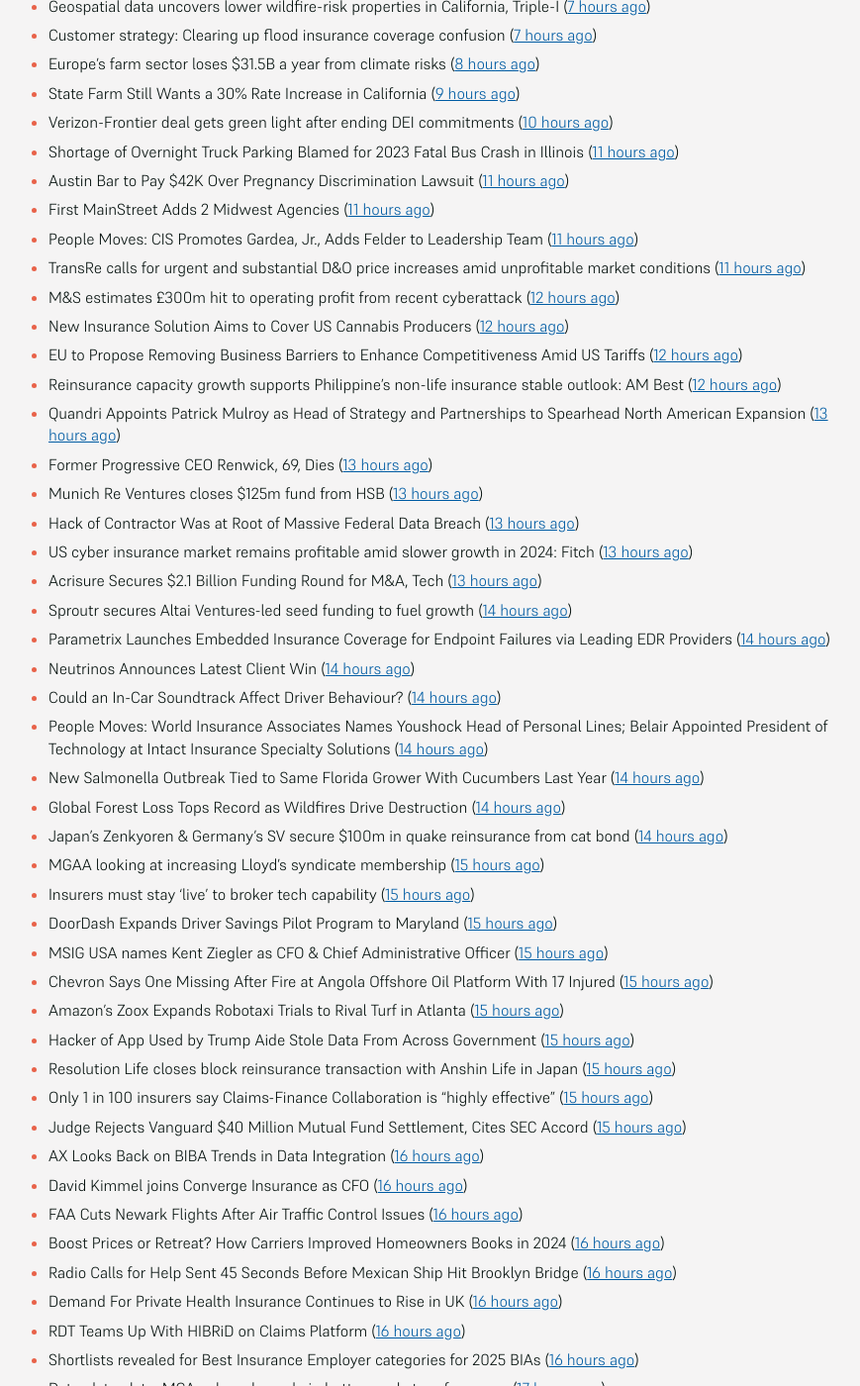
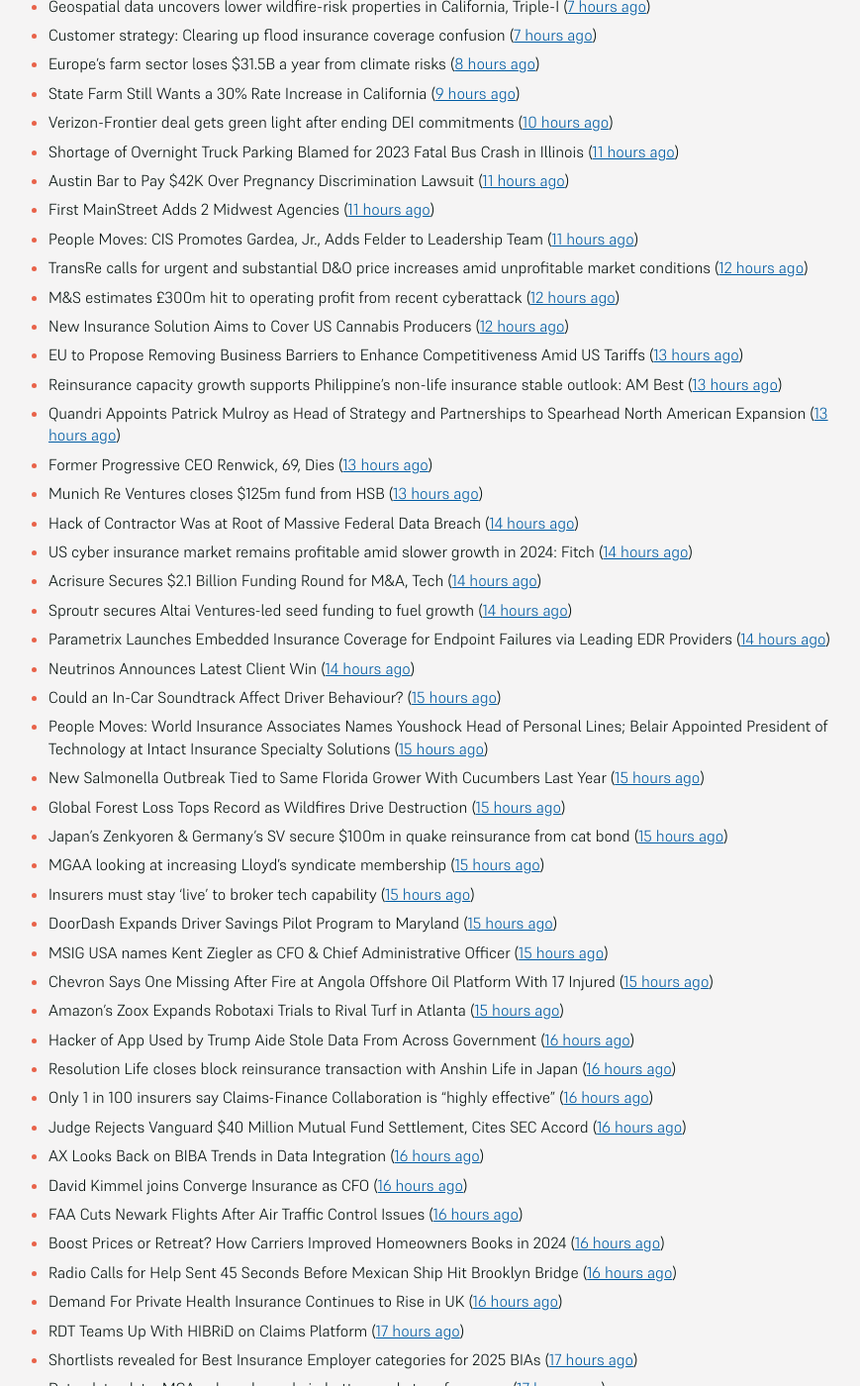
Before and after one commit to mat-0/feeds.thechels.uk, a Jekyll site: the page built from index.md, in a window 1280 px wide and 1400 px high, scrolled down 309 px. Shown: the whole window at 99% size, without its empty margins (215-1084 px from the left). Built offline with Jekyll 4.4.1, drawn with Linux system fonts in a browser that asks for light colours; some of the changed text lies outside the part shown.

Commit message:
New Feed

```diff
--- a/index.md
+++ b/index.md
@@ -18,69 +18,69 @@ description: Latest Updates
 - Austin Bar to Pay $42K Over Pregnancy Discrimination Lawsuit ([11 hours ago](https://www.insurancejournal.com/news/southcentral/2025/05/21/824675.htm))
 - First MainStreet Adds 2 Midwest Agencies ([11 hours ago](https://www.insurancejournal.com/news/midwest/2025/05/21/824669.htm))
 - People Moves: CIS Promotes Gardea, Jr., Adds Felder to Leadership Team ([11 hours ago](https://www.insurancejournal.com/news/southcentral/2025/05/21/824664.htm))
-- TransRe calls for urgent and substantial D&O price increases amid unprofitable market conditions ([11 hours ago](https://www.reinsurancene.ws/transre-calls-for-urgent-and-substantial-do-price-increases-amid-unprofitable-market-conditions/))
+- TransRe calls for urgent and substantial D&O price increases amid unprofitable market conditions ([12 hours ago](https://www.reinsurancene.ws/transre-calls-for-urgent-and-substantial-do-price-increases-amid-unprofitable-market-conditions/))
 - M&S estimates £300m hit to operating profit from recent cyberattack ([12 hours ago](https://www.reinsurancene.ws/ms-estimates-300m-hit-to-operating-profit-from-recent-cyberattack/))
 - New Insurance Solution Aims to Cover US Cannabis Producers ([12 hours ago](https://insurance-edge.net/2025/05/21/new-insurance-solution-aims-to-cover-us-cannabis-producers/))
-- EU to Propose Removing Business Barriers to Enhance Competitiveness Amid US Tariffs ([12 hours ago](https://www.insurancejournal.com/news/international/2025/05/21/824643.htm))
-- Reinsurance capacity growth supports Philippine’s non-life insurance stable outlook: AM Best ([12 hours ago](https://www.reinsurancene.ws/reinsurance-capacity-growth-supports-philippines-non-life-insurance-stable-outlook-am-best/))
+- EU to Propose Removing Business Barriers to Enhance Competitiveness Amid US Tariffs ([13 hours ago](https://www.insurancejournal.com/news/international/2025/05/21/824643.htm))
+- Reinsurance capacity growth supports Philippine’s non-life insurance stable outlook: AM Best ([13 hours ago](https://www.reinsurancene.ws/reinsurance-capacity-growth-supports-philippines-non-life-insurance-stable-outlook-am-best/))
 - Quandri Appoints Patrick Mulroy as Head of Strategy and Partnerships to Spearhead North American Expansion ([13 hours ago](https://www.insurtechinsights.com/quandri-appoints-patrick-mulroy-as-head-of-strategy-and-partnerships-to-spearhead-north-american-expansion/))
 - Former Progressive CEO Renwick, 69, Dies ([13 hours ago](https://www.insurancejournal.com/news/national/2025/05/21/824645.htm))
 - Munich Re Ventures closes $125m fund from HSB ([13 hours ago](https://www.reinsurancene.ws/munich-re-ventures-closes-125m-fund-from-hsb/))
-- Hack of Contractor Was at Root of Massive Federal Data Breach ([13 hours ago](https://www.insurancejournal.com/news/national/2025/05/21/824641.htm))
-- US cyber insurance market remains profitable amid slower growth in 2024: Fitch ([13 hours ago](https://www.reinsurancene.ws/us-cyber-insurance-market-remains-profitable-amid-slower-growth-in-2024-fitch/))
-- Acrisure Secures $2.1 Billion Funding Round for M&A, Tech ([13 hours ago](https://www.insurancejournal.com/news/national/2025/05/21/824637.htm))
+- Hack of Contractor Was at Root of Massive Federal Data Breach ([14 hours ago](https://www.insurancejournal.com/news/national/2025/05/21/824641.htm))
+- US cyber insurance market remains profitable amid slower growth in 2024: Fitch ([14 hours ago](https://www.reinsurancene.ws/us-cyber-insurance-market-remains-profitable-amid-slower-growth-in-2024-fitch/))
+- Acrisure Secures $2.1 Billion Funding Round for M&A, Tech ([14 hours ago](https://www.insurancejournal.com/news/national/2025/05/21/824637.htm))
 - Sproutr secures Altai Ventures-led seed funding to fuel growth ([14 hours ago](https://www.reinsurancene.ws/sproutr-secures-altai-ventures-led-seed-funding-to-fuel-growth/))
 - Parametrix Launches Embedded Insurance Coverage for Endpoint Failures via Leading EDR Providers ([14 hours ago](https://www.insurtechinsights.com/parametrix-launches-embedded-insurance-coverage-for-endpoint-failures-via-leading-edr-providers/))
 - Neutrinos Announces Latest Client Win ([14 hours ago](https://insurance-edge.net/2025/05/21/neutrinos-announces-latest-client-win/))
-- Could an In-Car Soundtrack Affect Driver Behaviour? ([14 hours ago](https://insurance-edge.net/2025/05/21/could-an-in-car-soundtrack-affect-driver-behaviour/))
-- People Moves: World Insurance Associates Names Youshock Head of Personal Lines; Belair Appointed President of Technology at Intact Insurance Specialty Solutions ([14 hours ago](https://www.insurancejournal.com/news/national/2025/05/21/824508.htm))
-- New Salmonella Outbreak Tied to Same Florida Grower With Cucumbers Last Year ([14 hours ago](https://www.insurancejournal.com/news/southeast/2025/05/21/824621.htm))
-- Global Forest Loss Tops Record as Wildfires Drive Destruction ([14 hours ago](https://www.insurancejournal.com/news/international/2025/05/21/824618.htm))
-- Japan’s Zenkyoren & Germany’s SV secure $100m in quake reinsurance from cat bond ([14 hours ago](https://www.reinsurancene.ws/japans-zenkyoren-germanys-sv-secure-100m-in-quake-reinsurance-from-cat-bond/))
+- Could an In-Car Soundtrack Affect Driver Behaviour? ([15 hours ago](https://insurance-edge.net/2025/05/21/could-an-in-car-soundtrack-affect-driver-behaviour/))
+- People Moves: World Insurance Associates Names Youshock Head of Personal Lines; Belair Appointed President of Technology at Intact Insurance Specialty Solutions ([15 hours ago](https://www.insurancejournal.com/news/national/2025/05/21/824508.htm))
+- New Salmonella Outbreak Tied to Same Florida Grower With Cucumbers Last Year ([15 hours ago](https://www.insurancejournal.com/news/southeast/2025/05/21/824621.htm))
+- Global Forest Loss Tops Record as Wildfires Drive Destruction ([15 hours ago](https://www.insurancejournal.com/news/international/2025/05/21/824618.htm))
+- Japan’s Zenkyoren & Germany’s SV secure $100m in quake reinsurance from cat bond ([15 hours ago](https://www.reinsurancene.ws/japans-zenkyoren-germanys-sv-secure-100m-in-quake-reinsurance-from-cat-bond/))
 - MGAA looking at increasing Lloyd’s syndicate membership ([15 hours ago](https://www.postonline.co.uk/news/7957794/mgaa-looking-at-increasing-lloyd%E2%80%99s-syndicate-membership))
 - Insurers must stay ‘live’ to broker tech capability ([15 hours ago](https://www.postonline.co.uk/broker/7957792/insurers-must-stay-%E2%80%98live%E2%80%99-to-broker-tech-capability))
 - DoorDash Expands Driver Savings Pilot Program to Maryland ([15 hours ago](https://www.insurancejournal.com/news/east/2025/05/21/824599.htm))
 - MSIG USA names Kent Ziegler as CFO & Chief Administrative Officer ([15 hours ago](https://www.reinsurancene.ws/msig-usa-names-kent-ziegler-as-cfo-chief-administrative-officer/))
 - Chevron Says One Missing After Fire at Angola Offshore Oil Platform With 17 Injured ([15 hours ago](https://www.insurancejournal.com/news/international/2025/05/21/824603.htm))
 - Amazon’s Zoox Expands Robotaxi Trials to Rival Turf in Atlanta ([15 hours ago](https://www.insurancejournal.com/news/southeast/2025/05/21/824605.htm))
-- Hacker of App Used by Trump Aide Stole Data From Across Government ([15 hours ago](https://www.insurancejournal.com/news/national/2025/05/21/824594.htm))
-- Resolution Life closes block reinsurance transaction with Anshin Life in Japan ([15 hours ago](https://www.reinsurancene.ws/resolution-life-closes-block-reinsurance-transaction-with-anshin-life-in-japan/))
-- Only 1 in 100 insurers say Claims-Finance Collaboration is “highly effective” ([15 hours ago](https://ifamagazine.com/only-1-in-100-insurers-say-claims-finance-collaboration-is-highly-effective/))
-- Judge Rejects Vanguard $40 Million Mutual Fund Settlement, Cites SEC Accord ([15 hours ago](https://www.insurancejournal.com/news/east/2025/05/21/824595.htm))
+- Hacker of App Used by Trump Aide Stole Data From Across Government ([16 hours ago](https://www.insurancejournal.com/news/national/2025/05/21/824594.htm))
+- Resolution Life closes block reinsurance transaction with Anshin Life in Japan ([16 hours ago](https://www.reinsurancene.ws/resolution-life-closes-block-reinsurance-transaction-with-anshin-life-in-japan/))
+- Only 1 in 100 insurers say Claims-Finance Collaboration is “highly effective” ([16 hours ago](https://ifamagazine.com/only-1-in-100-insurers-say-claims-finance-collaboration-is-highly-effective/))
+- Judge Rejects Vanguard $40 Million Mutual Fund Settlement, Cites SEC Accord ([16 hours ago](https://www.insurancejournal.com/news/east/2025/05/21/824595.htm))
 - AX Looks Back on BIBA Trends in Data Integration ([16 hours ago](https://insurance-edge.net/2025/05/21/ax-looks-back-on-biba-trends-in-data-integration/))
 - David Kimmel joins Converge Insurance as CFO ([16 hours ago](https://www.reinsurancene.ws/david-kimmel-joins-converge-insurance-as-cfo/))
 - FAA Cuts Newark Flights After Air Traffic Control Issues ([16 hours ago](https://www.insurancejournal.com/news/east/2025/05/21/824589.htm))
 - Boost Prices or Retreat? How Carriers Improved Homeowners Books in 2024 ([16 hours ago](https://www.insurancejournal.com/news/national/2025/05/21/824587.htm))
 - Radio Calls for Help Sent 45 Seconds Before Mexican Ship Hit Brooklyn Bridge ([16 hours ago](https://www.insurancejournal.com/news/east/2025/05/21/824582.htm))
 - Demand For Private Health Insurance Continues to Rise in UK ([16 hours ago](https://insurance-edge.net/2025/05/21/demand-for-private-health-insurance-continues-to-rise-in-uk/))
-- RDT Teams Up With HIBRiD on Claims Platform ([16 hours ago](https://insurance-edge.net/2025/05/21/rdt-teams-up-with-hibrid-on-claims-platform/))
-- Shortlists revealed for Best Insurance Employer categories for 2025 BIAs ([16 hours ago](https://www.postonline.co.uk/broker/7957793/shortlists-revealed-for-best-insurance-employer-categories-for-2025-bias))
+- RDT Teams Up With HIBRiD on Claims Platform ([17 hours ago](https://insurance-edge.net/2025/05/21/rdt-teams-up-with-hibrid-on-claims-platform/))
+- Shortlists revealed for Best Insurance Employer categories for 2025 BIAs ([17 hours ago](https://www.postonline.co.uk/broker/7957793/shortlists-revealed-for-best-insurance-employer-categories-for-2025-bias))
 - Data, data, data: MGAs play a key role in better market performance ([17 hours ago](https://www.insurancebusinessmag.com/uk/news/columns/data-data-data-mgas-play-a-key-role-in-better-market-performance-536399.aspx))
 - Biba attendee seeks justice after payment fraud ([17 hours ago](https://www.postonline.co.uk/news/7957800/biba-attendee-seeks-justice-after-payment-fraud))
-- 7.6 million adults take out private medical insurance as health crisis drives rapid growth in protection products ([17 hours ago](https://ifamagazine.com/7-6-million-adults-take-out-private-medical-insurance-as-health-crisis-drives-rapid-growth-in-protection-products/))
+- 7.6 million adults take out private medical insurance as health crisis drives rapid growth in protection products ([18 hours ago](https://ifamagazine.com/7-6-million-adults-take-out-private-medical-insurance-as-health-crisis-drives-rapid-growth-in-protection-products/))
 - Acrisure valued at $32bn following Bain Capital-led funding round ([18 hours ago](https://www.postonline.co.uk/broker/7957799/acrisure-valued-at-32bn-following-bain-capital-led-funding-round))
 - Conifer and Skyward Specialty Launch Cannabis Select Insurance Program for Large-Scale Operators ([18 hours ago](https://www.insurtechinsights.com/conifer-and-skyward-specialty-launch-cannabis-select-insurance-program-for-large-scale-operators/))
 - Acrisure Secures $2.1 Billion Funding Led by Bain Capital, Boosts Valuation to $32 Billion ([19 hours ago](https://www.insurtechinsights.com/acrisure-secures-2-1-billion-funding-led-by-bain-capital-boosts-valuation-to-32-billion/))
 - L&G upgrades Group Critical Illness Cover ([19 hours ago](https://ifamagazine.com/lg-upgrades-group-critical-illness-cover/))
 - Cutting through the complexity of protection products ([19 hours ago](https://ifamagazine.com/cutting-through-the-complexity-of-protection-products/))
-- Recent power cuts highlight coverage disparities ([19 hours ago](https://www.postonline.co.uk/commercial/7957791/recent-power-cuts-highlight-coverage-disparities))
+- Recent power cuts highlight coverage disparities ([20 hours ago](https://www.postonline.co.uk/commercial/7957791/recent-power-cuts-highlight-coverage-disparities))
 - Marks & Spencer Says Cyberattack to Cost £300 Million ([20 hours ago](https://www.insurancejournal.com/news/international/2025/05/21/824570.htm))
-- How Aviva is redefining mid-market support ([20 hours ago](https://www.insurancebusinessmag.com/uk/news/breaking-news/how-aviva-is-redefining-midmarket-support-535375.aspx))
+- How Aviva is redefining mid-market support ([21 hours ago](https://www.insurancebusinessmag.com/uk/news/breaking-news/how-aviva-is-redefining-midmarket-support-535375.aspx))
 - Acrisure secures major capital backing to advance fintech strategy ([21 hours ago](https://www.insurancebusinessmag.com/uk/news/breaking-news/acrisure-secures-major-capital-backing-to-advance-fintech-strategy-536392.aspx))
 - Tokio Marine sees net income almost double ([21 hours ago](https://www.insurancebusinessmag.com/uk/news/breaking-news/tokio-marine-sees-net-income-almost-double-536377.aspx))
-- Marks & Spencer projects massive losses after cyberattack ([21 hours ago](https://www.insurancebusinessmag.com/uk/news/cyber/marks-and-spencer-projects-massive-losses-after-cyberattack-536391.aspx))
-- Revealed – Insurance sector failing to adequately cover agriculture ([21 hours ago](https://www.insurancebusinessmag.com/uk/news/breaking-news/revealed--insurance-sector-failing-to-adequately-cover-agriculture-536376.aspx))
-- RSA launches new Forces Family Support Policy ([21 hours ago](https://www.insurancebusinessmag.com/uk/news/breaking-news/rsa-launches-new-forces-family-support-policy-536375.aspx))
-- Mental health now third leading cause of income protection claims – LV= ([21 hours ago](https://www.insurancebusinessmag.com/uk/news/life-insurance/mental-health-now-third-leading-cause-of-income-protection-claims--lv-536390.aspx))
-- Only 7% of businesses adopt parametric flood insurance ([21 hours ago](https://www.postonline.co.uk/news/7957796/only-7-of-businesses-adopt-parametric-flood-insurance))
-- Xceedance gets CII accreditation for catastrophe risk modelling training programme ([21 hours ago](https://www.insurancebusinessmag.com/uk/news/catastrophe/xceedance-gets-cii-accreditation-for-catastrophe-risk-modelling-training-programme-536374.aspx))
+- Marks & Spencer projects massive losses after cyberattack ([22 hours ago](https://www.insurancebusinessmag.com/uk/news/cyber/marks-and-spencer-projects-massive-losses-after-cyberattack-536391.aspx))
+- Revealed – Insurance sector failing to adequately cover agriculture ([22 hours ago](https://www.insurancebusinessmag.com/uk/news/breaking-news/revealed--insurance-sector-failing-to-adequately-cover-agriculture-536376.aspx))
+- RSA launches new Forces Family Support Policy ([22 hours ago](https://www.insurancebusinessmag.com/uk/news/breaking-news/rsa-launches-new-forces-family-support-policy-536375.aspx))
+- Mental health now third leading cause of income protection claims – LV= ([22 hours ago](https://www.insurancebusinessmag.com/uk/news/life-insurance/mental-health-now-third-leading-cause-of-income-protection-claims--lv-536390.aspx))
+- Only 7% of businesses adopt parametric flood insurance ([22 hours ago](https://www.postonline.co.uk/news/7957796/only-7-of-businesses-adopt-parametric-flood-insurance))
+- Xceedance gets CII accreditation for catastrophe risk modelling training programme ([22 hours ago](https://www.insurancebusinessmag.com/uk/news/catastrophe/xceedance-gets-cii-accreditation-for-catastrophe-risk-modelling-training-programme-536374.aspx))
 - Thoma Bravo’s Nearmap to Buy Insurance Tech Firm Itel for Over $1.3B ([22 hours ago](https://www.insurancejournal.com/news/national/2025/05/21/824558.htm))
 - Europe’s Farm Sector Loses €28 Billion a Year From Climate Risks ([22 hours ago](https://www.insurancejournal.com/news/international/2025/05/21/824536.htm))
-- World Insurance Adds Two Agencies in South Carolina ([22 hours ago](https://www.insurancejournal.com/news/southeast/2025/05/21/824482.htm))
-- Alphabet’s Waymo Gets California Nod for Robotaxi Expansion in Bay Area ([22 hours ago](https://www.insurancejournal.com/news/west/2025/05/21/824562.htm))
-- Carrying on caravanning – courtesy of insurance ([22 hours ago](https://www.postonline.co.uk/personal/7957724/carrying-on-caravanning-%E2%80%93-courtesy-of-insurance))
-- Could aviation insurance be about to skyrocket? ([22 hours ago](https://www.postonline.co.uk/commercial/7957567/could-aviation-insurance-be-about-to-skyrocket))
-- How insurers should tackle the luxury watch theft crisis ([22 hours ago](https://www.postonline.co.uk/claims/7957407/how-insurers-should-tackle-the-luxury-watch-theft-crisis))
+- World Insurance Adds Two Agencies in South Carolina ([23 hours ago](https://www.insurancejournal.com/news/southeast/2025/05/21/824482.htm))
+- Alphabet’s Waymo Gets California Nod for Robotaxi Expansion in Bay Area ([23 hours ago](https://www.insurancejournal.com/news/west/2025/05/21/824562.htm))
+- Carrying on caravanning – courtesy of insurance ([23 hours ago](https://www.postonline.co.uk/personal/7957724/carrying-on-caravanning-%E2%80%93-courtesy-of-insurance))
+- Could aviation insurance be about to skyrocket? ([23 hours ago](https://www.postonline.co.uk/commercial/7957567/could-aviation-insurance-be-about-to-skyrocket))
+- How insurers should tackle the luxury watch theft crisis ([23 hours ago](https://www.postonline.co.uk/claims/7957407/how-insurers-should-tackle-the-luxury-watch-theft-crisis))
 - Ransomware claims costly but stabilized in 2024, Coalition ([1 days ago](https://www.dig-in.com/news/ransomware-claims-costly-but-stabilized-in-2024-coalition))
 - MGAs: Turning financial infrastructure into a strategic advantage ([1 days ago](https://www.dig-in.com/opinion/turning-financial-infrastructure-into-a-strategic-advantage))
 - Insurers must manage governance and bias to comply with AI regulation, experts say ([1 days ago](https://www.dig-in.com/news/ai-governance-and-bias-become-compliance-issues-for-insurers))
```
